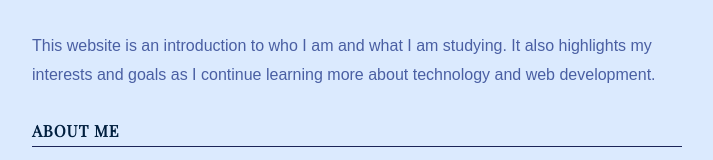
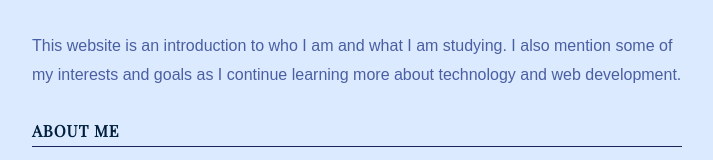
Before and after one commit to olgunayse/olgunayse.github.io, a plain HTML site: page index.html in a window 1280 px wide. Shown: the part 208-368 px from the top of the page, 283-996 px from the left. Drawn offline with nearby package versions, Linux system fonts and the light colour scheme.

Commit message:
Update index.html

```diff
--- a/index.html
+++ b/index.html
@@ -19,7 +19,7 @@
 
     <main>
       <p class="intro">
-        This website is an introduction to who I am and what I am studying. It also highlights my interests and goals as I continue learning more about technology and web development.
+        This website is an introduction to who I am and what I am studying. I also mention some of my interests and goals as I continue learning more about technology and web development.
       </p>
 
       <section>
```
